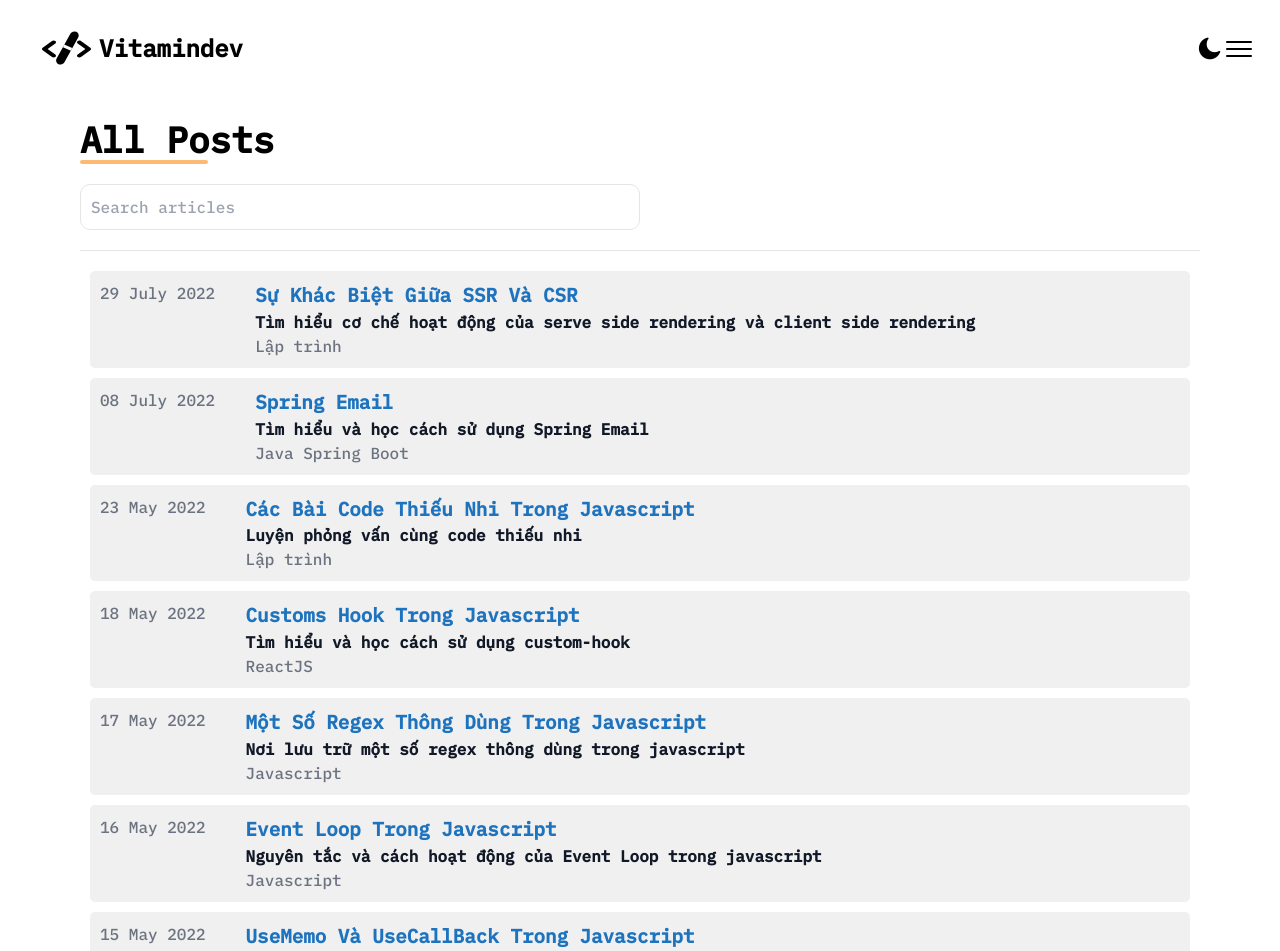
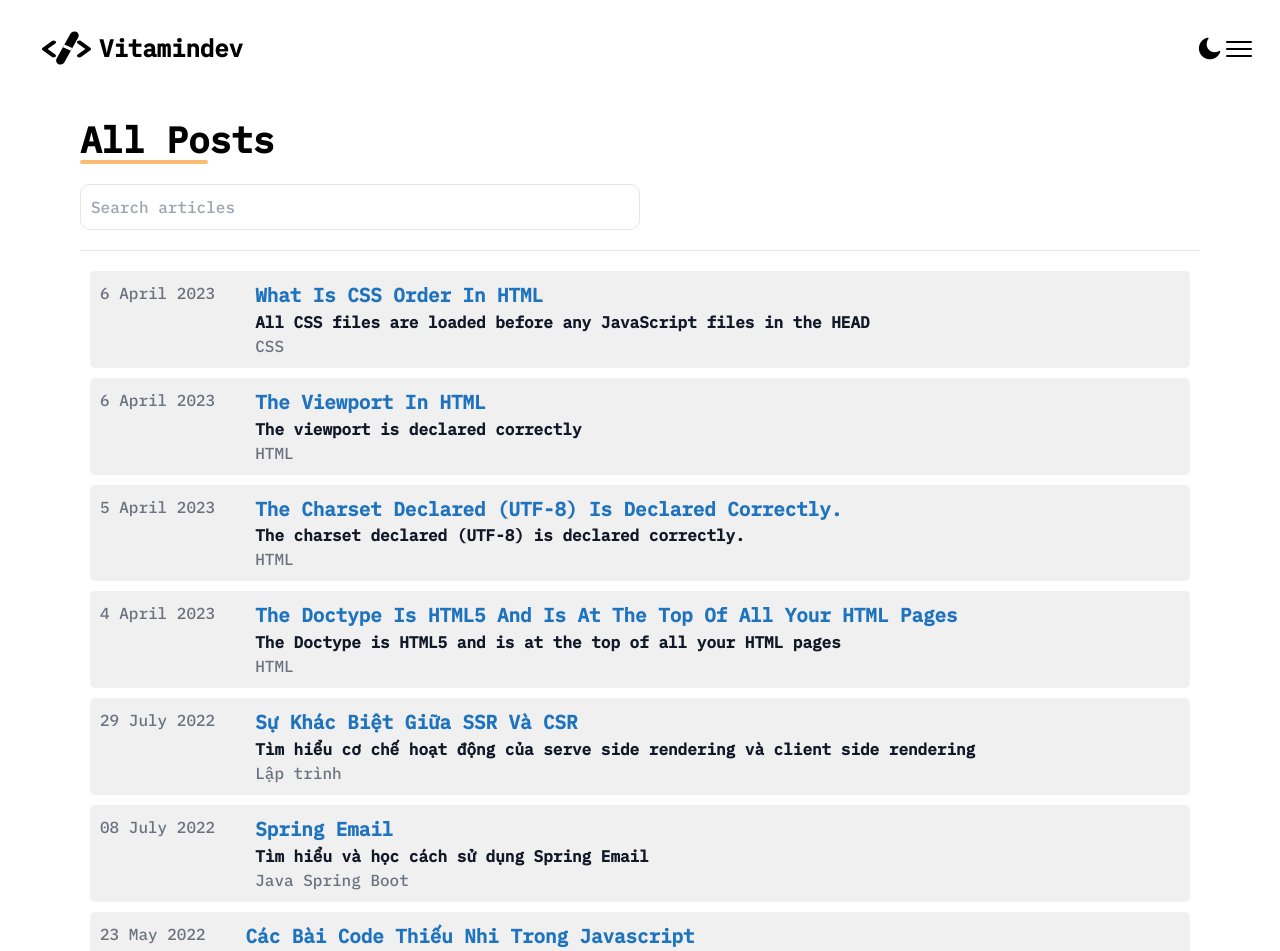
Before and after one commit to veDnimatvi/VitamindevSite, a Next.js app: page /blog in a window 1280 px wide. Shown: the top 951 px of the page. Built offline with nearby package versions, Linux system fonts and the light colour scheme.

Commit message:
feat: sort by time

```diff
--- a/pages/blog.jsx
+++ b/pages/blog.jsx
@@ -1,6 +1,5 @@
 import matter from "gray-matter";
 import Footer from "./components/Footer";
-import { getNumFromDateString } from "../utils/blogFunction";
 import PostItem from "./components/PostItem";
 import { useEffect, useState } from "react";
 import Header from "./components/Header";
@@ -23,10 +22,7 @@ export default function MyBlog(props) {
     let listItems = realData.map((listItem) => listItem.data);
     //Sort Items Based On Date
     listItems = listItems.sort((a, b) => {
-      let aDate = getNumFromDateString(a.date);
-      let bDate = getNumFromDateString(b.date);
-
-      return bDate - aDate;
+      return new Date(b.date).getTime() - new Date(a.date).getTime();
     });
     setBackupListPosts(listItems);
     if (asPathName?.length > 1) {
```
